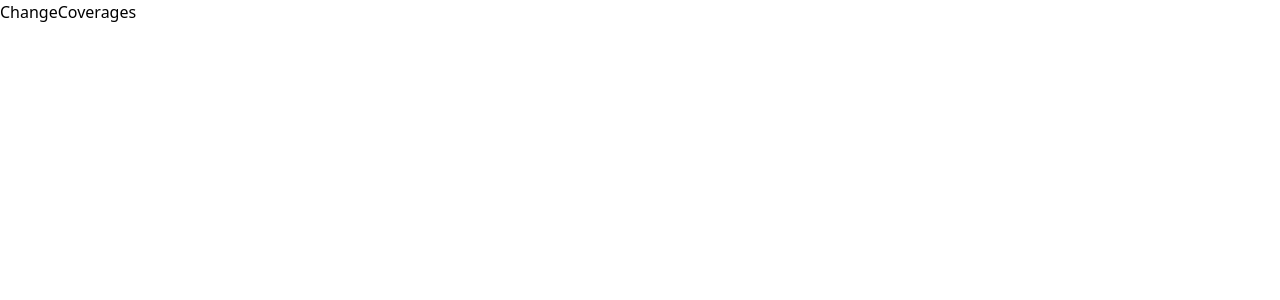
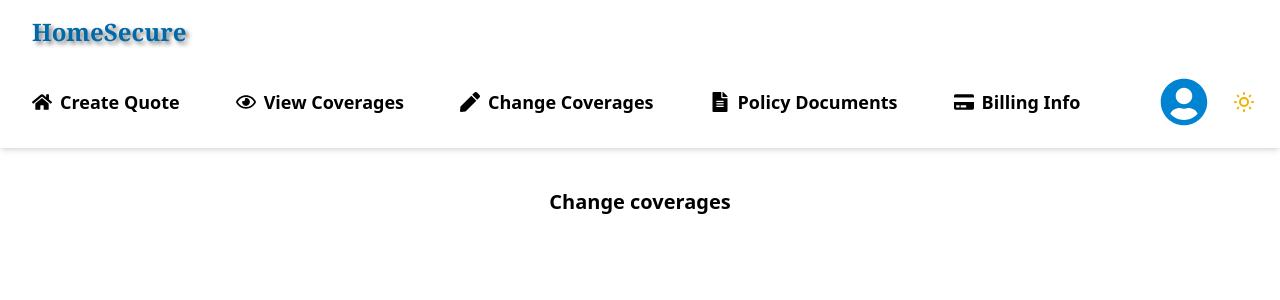
Before and after one commit to Sisi-tech/HouseSecure, a React (Vite) app: page /change-coverages in a window 1280 px wide. Shown: the top 300 px of the page. Built offline with nearby package versions, Linux system fonts and the light colour scheme.

Commit message:
update other policy pages

```diff
--- a/src/components/policy/billingInfo.jsx
+++ b/src/components/policy/billingInfo.jsx
@@ -1,8 +1,14 @@
 import React from "react";
+import Menu from "../shared/menu";
 
 const BillingInfo = () => {
     return (
-        <div>Billing Info</div>
+        <div className="w-full">
+            <Menu />
+            <div>
+                <h3 className="text-xl text-center font-semibold pt-10">Billing info</h3>
+            </div>
+        </div>
     )
 };
 
--- a/src/components/policy/changeCoverages.jsx
+++ b/src/components/policy/changeCoverages.jsx
@@ -1,8 +1,14 @@
 import React from "react";
+import Menu from "../shared/menu";
 
 const ChangeCoverages = () => {
     return (
-        <div>ChangeCoverages</div>
+        <div className="w-full">
+            <Menu />
+            <div>
+                <h3 className="text-xl text-center font-semibold pt-10">Change coverages</h3>
+            </div>
+        </div>
     )
 };
 
--- a/src/components/policy/policyDocuments.jsx
+++ b/src/components/policy/policyDocuments.jsx
@@ -1,8 +1,14 @@
 import React from "react";
+import Menu from "../shared/menu";
 
 const PolicyDocuments = () => {
     return (
-        <div>policy documents</div>
+        <div className="w-full">
+        <Menu />
+        <div>
+            <h3 className="text-xl text-center font-semibold pt-10">Policy documents</h3>
+        </div>
+    </div>
     )
 };
 
--- a/src/components/policy/viewCoverages.jsx
+++ b/src/components/policy/viewCoverages.jsx
@@ -1,8 +1,14 @@
 import React from "react";
+import Menu from "../shared/menu";
 
 const ViewCoverages = () => {
     return (
-        <div>View coverages</div>
+        <div className="w-full">
+            <Menu />
+            <div>
+                <h3 className="text-xl text-center font-semibold pt-10">View coverages</h3>
+            </div>
+        </div>
     )
 };
 
```
